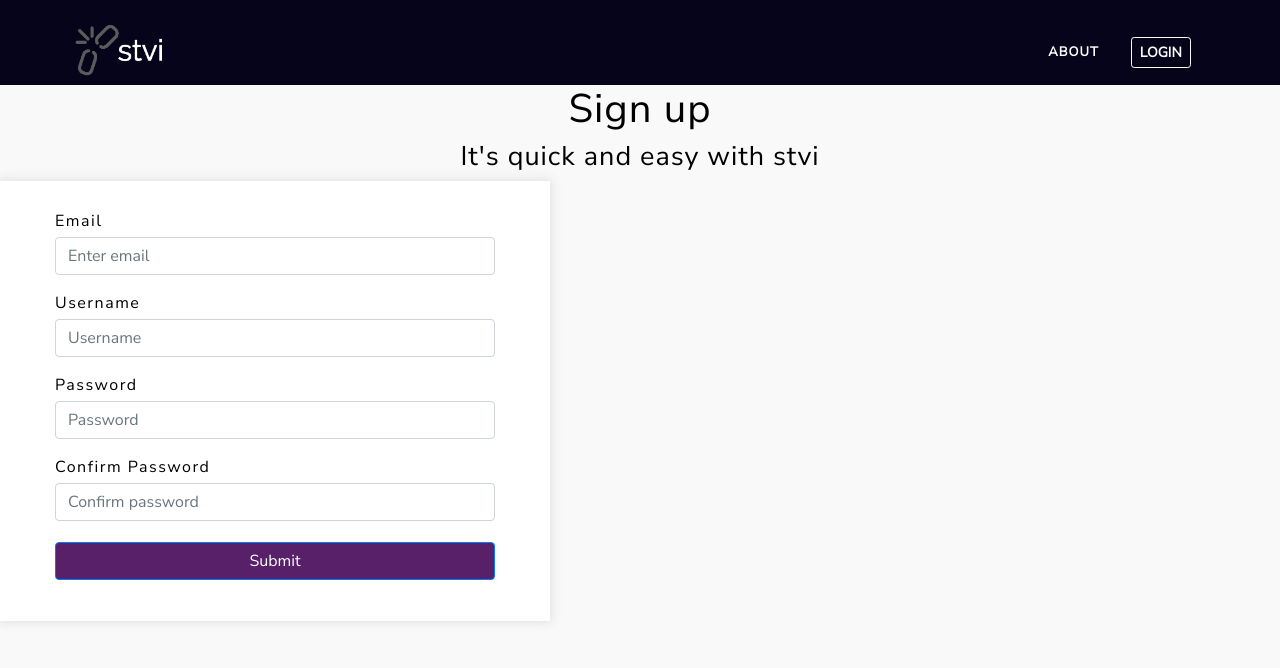
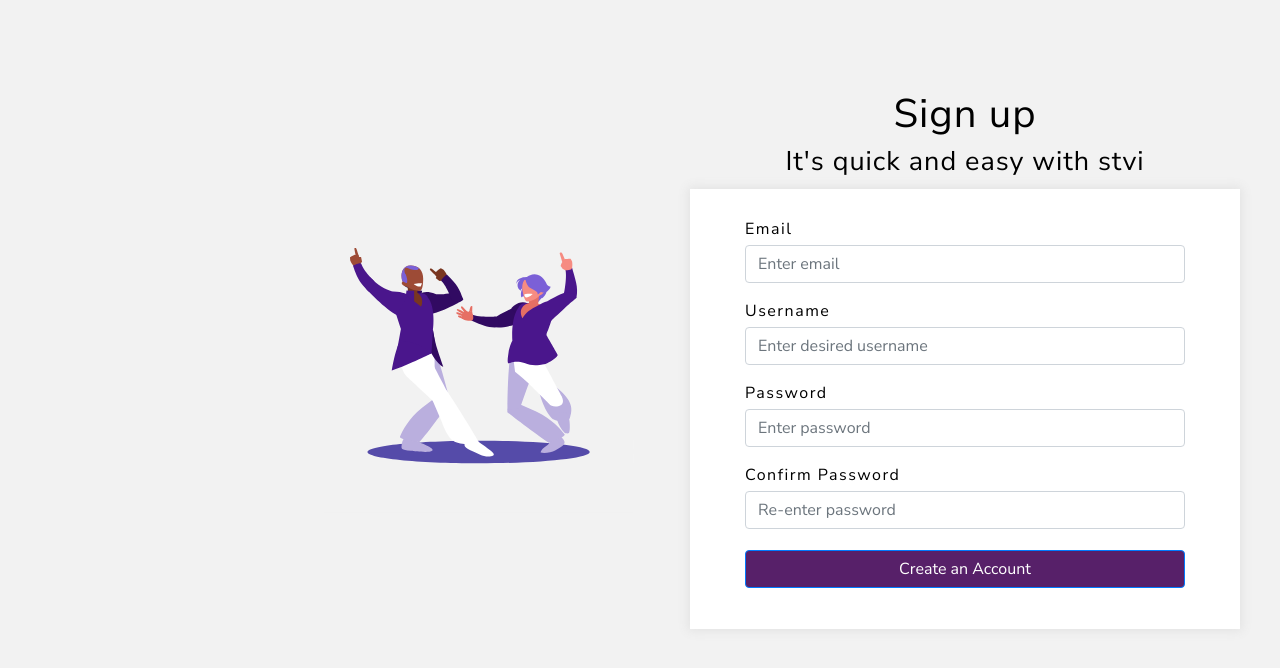
Before and after one commit to stevenpham408/stvi-frontend, a React (Create React App) app: page /register in a window 1280 px wide. Shown: the top 668 px of the page. Built offline with nearby package versions, Linux system fonts and the light colour scheme.

Commit message:
Redesigned registration page

```diff
--- a/src/Pages/RegistrationPage.tsx
+++ b/src/Pages/RegistrationPage.tsx
@@ -6,8 +6,10 @@ import NavBar from './Components/NavBarComponent'
 import isEmail from 'validator/lib/isEmail'
 import axios from 'axios'
 import { displayAlert } from '../helpers'
+import DanceImg from '../Images/Dancing.svg'
 import 'bootstrap/dist/css/bootstrap.min.css'
 import './styles.css'
+document.body.style.background = "#F2F2F2";
 
 // Initial state for the registration form, freeze it to prevent any changes from occurring
 const initialFormData = Object.freeze({
@@ -94,18 +96,18 @@ const RegistrationPage: React.FC = () => {
                 else if(errorMsg === "Username is already taken."){ displayAlert(showAlert, 4000) }
             });
     }
+
     return(
-    <>
-    <NavBar/>
-    <Alert className="alert" variant={alertVariant} show={alertVisibility}> <span className="alert-msg"> {alertMsg} </span> </Alert>
+    <div className="registration-page">
+        <Alert className="fixed-top" variant={alertVariant} show={alertVisibility}> <span className="alert-msg"> {alertMsg} </span> </Alert>
+        <div className="registration-main-container">
+            <img alt="dancing_img" className="registration-img" src={DanceImg} height="350"/>
+            <div className="registration-sub-container">
                 <div className='registration-text'>
-        <h1>
-            Sign up
-        </h1>
-        <h2>
-            It's quick and easy with stvi
-        </h2>
+                    <h1>Sign up</h1>
+                    <h2>It's quick and easy with stvi</h2>
                 </div>
+
                 <div className='registration-form-container'>
                     <Form>
                         <div className='form-group'>
@@ -126,7 +128,7 @@ const RegistrationPage: React.FC = () => {
                             value={formData["username"]}
                             className="form-control"
                             id="registrationInputUsername"
-                placeholder="Username"
+                            placeholder="Enter desired username"
                             onChange={handleChange}/>
                         </div>
 
@@ -137,7 +139,7 @@ const RegistrationPage: React.FC = () => {
                             value={formData["password"]}
                             className="form-control"
                             id="registrationInputPw"
-                placeholder="Password"
+                            placeholder="Enter password"
                             onChange={handleChange}/>
                         </div>
 
@@ -148,14 +150,15 @@ const RegistrationPage: React.FC = () => {
                             value={matchingPw}
                             className="form-control"
                             id="registrationConfirmPw"
-                placeholder="Confirm password"
+                            placeholder="Re-enter password"
                             onChange={(e) => {setMatchingPw(e.target.value)}}/>
                         </div>
-
-            <Button type="submit" className="btn btn-flat" id="register-button" onClick={handleSubmit}>Submit</Button>
+                        <Button type="submit" className="btn btn-flat" id="register-button" onClick={handleSubmit}>Create an Account</Button>
                     </Form>
                 </div>
-    </>
+            </div>
+        </div>
+    </div>
     );
 };
 
```
Lines whose indentation alone changed are shown as unchanged.
